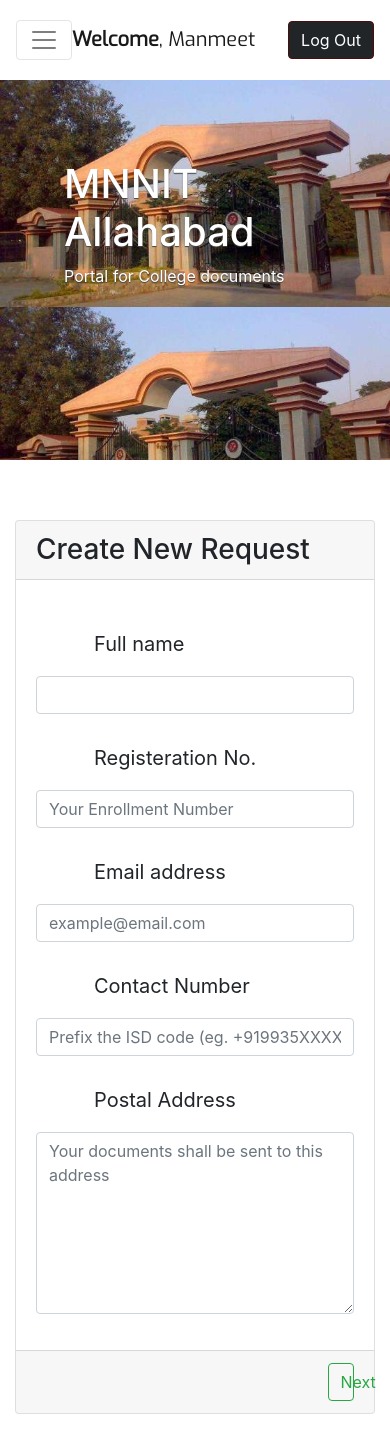
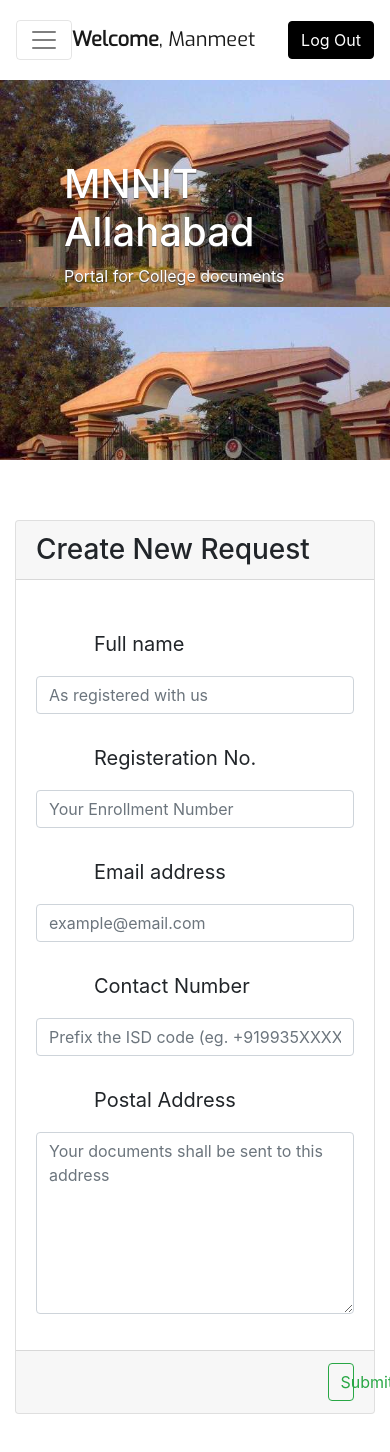
Before and after one commit to dipunj/7semPortal, a website: page index.html in a window 390 px wide. Drawn offline with nearby package versions, Linux system fonts and the light colour scheme.

Commit message:
ready to work on next page

```diff
--- a/css/styles.css
+++ b/css/styles.css
@@ -17,15 +17,14 @@
 }
 
 
-.btn-login {
+.btn-logout {
     color: #fff;
-    background-color: #212527;
-    border-color: #4e0c0c;
+    background-color: black;
+    border-color: black;
     /*set the color you want here*/
 }
 
-.btn-login:hover,
-.btn-login:focus {
+.btn-logout:hover {
     color: #fff;
     background-color: #DB4437;
     border-color: #DB4437;
--- a/index.html
+++ b/index.html
@@ -47,13 +47,13 @@
                     </li>
                     <li class="nav-item mr-5">
                         <!-- nav bar content here -->
-                        <a class="nav-link" data-toggle="pill" href="#charges">Charges</a>
+                        <a class="nav-link" data-toggle="pill" href="#charges">Pricing</a>
                     </li>
                 </ul>
             </div>
 
             <!-- logout button : create a form if required -->
-            <button id="loginbtn" class="btn btn-login float-right">Log Out</button>
+            <button id="loginbtn" class="btn btn-logout float-right">Log Out</button>
         </div>
     </nav>
 
@@ -87,8 +87,8 @@
 
         <!-- New Request Page -->
         <div id="newReq" class="container tab-pane active">
-            <div class="card">
-                <h3 class="card-title card-header">Create New Request</h3>
+        <div class="card">
+            <h3 class="card-title card-header">Create New Request</h3>
                 <form action="/newRequest" method="post">
                     <div class="card-body">
                         <div class="form-group row">
@@ -98,7 +98,7 @@
                                 </label>
                             </div>
                             <div class="col-md-6">
-                                <input class="form-control" type="text" name="full_name">
+                                <input class="form-control" type="text" name="full_name" placeholder="As registered with us">
                             </div>
                         </div>
                         <div class="form-group row">
@@ -142,7 +142,7 @@
                     </div>
                     <div class="card-footer">
                         <div class="offset-11">
-                            <button class="btn btn-outline-success w-100" type="submit">Next</button>
+                            <button class="btn btn-outline-success w-100" type="submit">Submit</button>
                         </div>
                     </div>
                 </form>
@@ -167,8 +167,8 @@
                                     <table class="mt-5 table table-success">
                                         <tbody>
                                             <tr>
-                                                <td style="text-align: center; vertical-align:middle;" rowspan="4"><strong>Documents
-                                                        Requested</strong></td>
+                                                <!-- BACKEND: change rowspan="4" to whatever is the number of type of documents requested+1 -->
+                                                <td style="text-align: center; vertical-align:middle;" rowspan="4"><strong>Documents Requested</strong></td>
                                             </tr>
                                             <tr>
                                                 <td>Degree</td>
```
